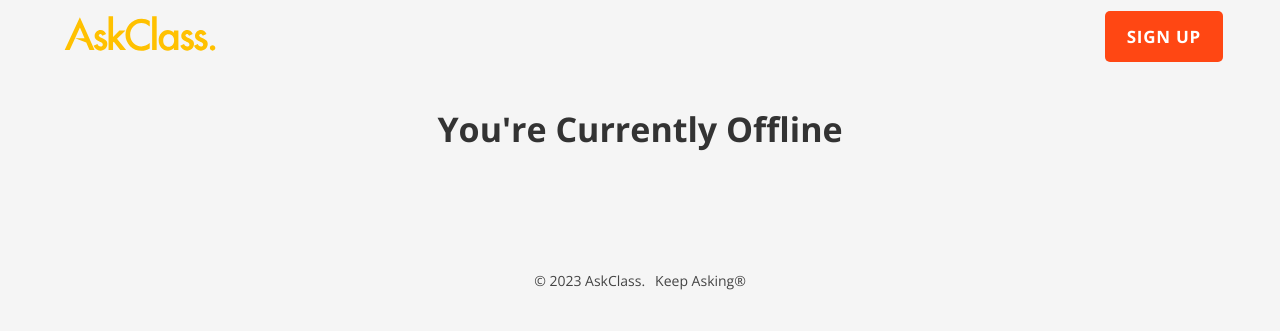
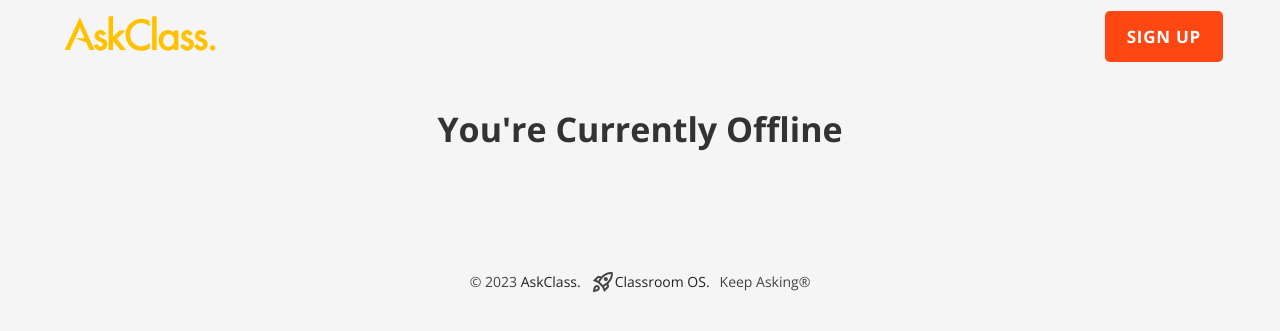
Before and after one commit to beAuthentic/askclass-home-theme, a Jekyll site: the page built from offline.html, in a window 1280 px wide. Shown: the top 331 px of the page. Built offline with Jekyll 4.4.1, drawn with Linux system fonts in a browser that asks for light colours.

Commit message:
feat(footer): Custom color footer. Refactor buttons to `_buttons.scss`

```diff
--- a/_config.yml
+++ b/_config.yml
@@ -38,9 +38,12 @@ ach:
       university
   footer:
     - href: "https://askclass.com"
-      text: "&copy; 2023 AskClass."
+      text: "AskClass."
+      copyright: true
     - href: "https://app.askclass.com"
-      text: "Keep Asking&reg;"
+      text: "Classroom OS."
+      icon: rocket_launch
+    - text: "Keep Asking&reg;"
   font_families:
     - Lora
     - Open+Sans:ital,wght@0,300;0,400;0,500;0,700;1,400;1,700
--- a/_includes/footer.html
+++ b/_includes/footer.html
@@ -1,12 +1,21 @@
+{%- if site.ach.footer %}
 <footer>
   <ul>
-    {% for item in site.ach.footer -%}
+    {%- for item in site.ach.footer -%}
     <li>
+      {%- if item.copyright %}
+        &copy; {{ site.time | date: "%Y" }}&nbsp;
+      {%- endif %}
       {%- if item.icon -%}
         <span class="material-symbols-outlined">{{ item.icon }}</span>
       {%- endif -%}
-      <a href="{{ item.href }}">{{ item.text }}</a>
+      {%- if item.href %}
+        <a href="{{ item.href }}">{{ item.text }}</a>
+      {%- else %}
+        {{ item.text }}
+      {%- endif %}
     </li>
     {%- endfor %}
   </ul>
 </footer>
+{%- endif %}
--- a/_sass/_base.scss
+++ b/_sass/_base.scss
@@ -20,6 +20,7 @@
   --color-button-bg:    #{$color-button-bg};
   --color-button2-fg:   #{$color-button2-fg};
   --color-button2-bg:   #{$color-button2-bg};
+
   --color-code-bg:      #{$color-code-bg};
 
   --content-width:      #{$content-width};
@@ -143,19 +144,16 @@ sub {
   justify-content: space-between;
 }
 
-.spacer {
-  margin-top: 100px;
-}
-
 .max-width {
   max-width: var(--content-width);
   width: 100%;
 }
 
 footer {
-  @include margin-top();
   @include align-center();
-  color: var(--color-dark);
+  margin: $margin-footer;
+  color: $color-footer-fg;
+  background-color: $color-footer-bg;
   font-size: 14px;
   ul {
     padding: 0;
@@ -164,47 +162,10 @@ footer {
       @include align-middle();
       margin: 0 5px;
       a {
-        color: var(--color-dark);
+        color: $color-footer-link;
       }
     }
   }
 }
 
-.a-button {
-  font-size: 1em;
-  line-height: 1em;
-  transition: all .2s ease-in-out;
-  border: 2px solid transparent;
-  padding: 15px 20px;
-  height: auto;
-  letter-spacing: .75px;
-  display: inline-flex;
-  justify-content: center;
-  align-items: center;
-  box-sizing: border-box;
-  border-radius: 5px;
-  color: var(--color-button-fg);
-  background-color: var(--color-button-bg);
-  text-align: center;
-  text-transform: uppercase;
-  font-weight: bold;
-  &:hover {
-    opacity: 0.8;
-    transform: translateY(-3px);
-    box-shadow: 0 2px 4px rgba(0,0,0,0.2);
-  }
-  &.link {
-    color: var(--color-fg);
-    background-color: transparent;
-  }
-  &.secondary {
-    color: var(--color-button2-fg);
-    background-color: var(--color-button2-bg);
-  }
-}
-
-.nav-buttons {
-  margin: 0 1em;
-}
-
-@import "media";
+@import "buttons", "media";
--- /dev/null
+++ b/_sass/_buttons.scss
@@ -0,0 +1,36 @@
+.a-button {
+  font-size: 1em;
+  line-height: 1em;
+  transition: all .2s ease-in-out;
+  border: 2px solid transparent;
+  padding: 15px 20px;
+  height: auto;
+  letter-spacing: .75px;
+  display: inline-flex;
+  justify-content: center;
+  align-items: center;
+  box-sizing: border-box;
+  border-radius: 5px;
+  color: var(--color-button-fg);
+  background-color: var(--color-button-bg);
+  text-align: center;
+  text-transform: uppercase;
+  font-weight: bold;
+  &:hover {
+    opacity: 0.8;
+    transform: translateY(-3px);
+    box-shadow: 0 2px 4px rgba(0,0,0,0.2);
+  }
+  &.link {
+    color: var(--color-fg);
+    background-color: transparent;
+  }
+  &.secondary {
+    color: var(--color-button2-fg);
+    background-color: var(--color-button2-bg);
+  }
+}
+
+.nav-buttons {
+  margin: 0 1em;
+}
--- a/_sass/_defaults.scss
+++ b/_sass/_defaults.scss
@@ -20,6 +20,13 @@ $color-button-fg:       #fff;
 $color-button-bg:       #ff4713;
 $color-button2-fg:      #fff;
 $color-button2-bg:      #222;
+
 $color-code-bg:         #222;
 
+$color-footer-bg:       transparent;
+$color-footer-fg:       #444;
+$color-footer-link:     #222;
+
+$margin-footer:         100px 0 0 0;
+
 $content-width:         1200px;
```
